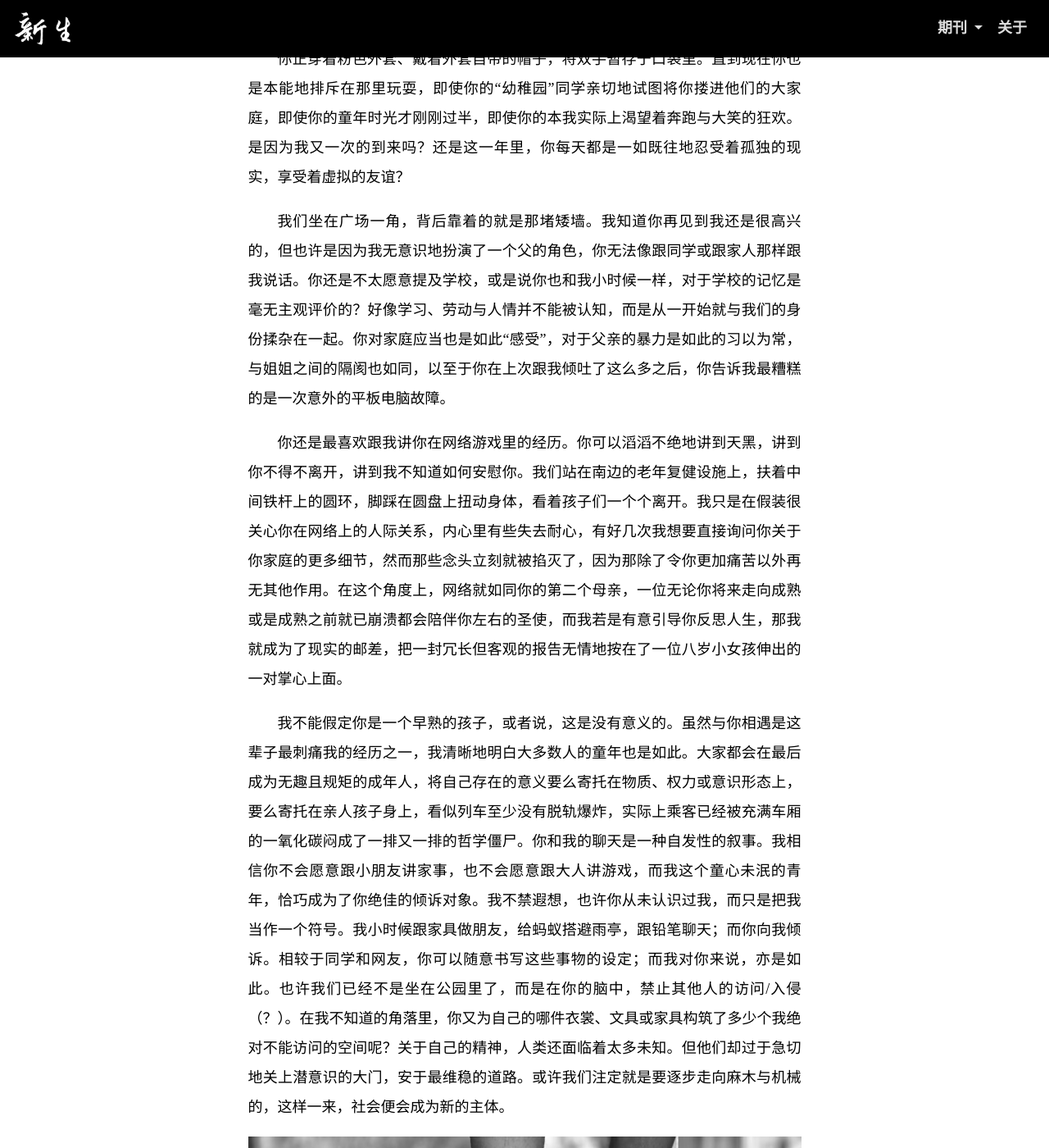
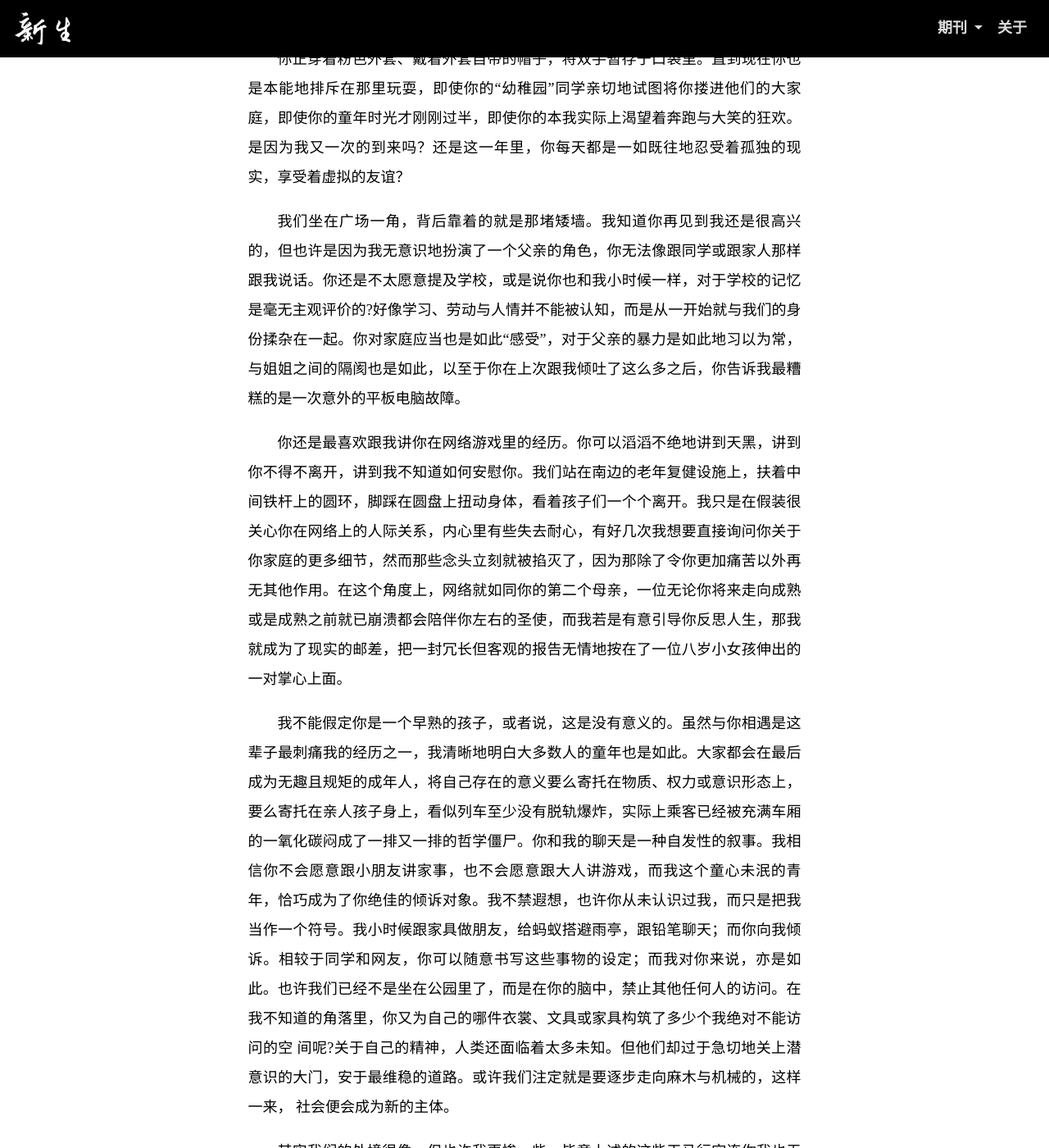
Before and after one commit to youshenmexindemingzima/rebirth, a Jekyll site: the page built from _articles/第四期/房间里的甲虫/矮墙.md, in a window 1280 px wide and 1400 px high, scrolled down 418 px. Shown: the whole window at 82% size. Built offline with Jekyll 4.4.1, drawn with Linux system fonts in a browser that asks for light colours; some web fonts are replaced; some of the changed text lies outside the part shown.

Commit message:
Update 矮墙.md

```diff
--- a/_articles/第四期/房间里的甲虫/矮墙.md
+++ b/_articles/第四期/房间里的甲虫/矮墙.md
@@ -4,36 +4,29 @@
 poem: false
 ---
 
-公园里仍是那番光景。熙熙攘攘的孩子们，争先恐后地爬上比他们高出一个头的平台，从金属滑梯上像流水线上包好的速冻饺子一个个滑下来，再绕回去继续攀爬。挤不上去的，或是早已玩腻的，便在滑梯周围做着布朗运动。游乐园被白色的一围矮墙遮掩得足够严实，人们只能从靠着菜市的那边进入。倘若有大一点的孩子或是成人想怀念一下童年，或是强行掳走一两个孩子，他们也会在目睹了这片混乱后望而却步，于是孩子们轻而易举地占领了公园的北部。
+公园里仍是那番光景。熙熙攘攘的孩子们，争先恐后地爬上比他们高出一个头的平台，从金属滑梯上像流水线上包好的速冻饺子一个个滑下来，再绕回去继续攀爬。挤不上去的，或是早已玩腻的，便在滑梯周围做着布朗运动。游乐园被白色的一围矮 墙遮掩得足够严实，人们只能从靠着菜市的那边进入。倘若有大一点的孩子或是成人想怀念一下童年，或是强行掳走一两个孩子，他们也会在目睹了这片混乱后望而却步，于是孩子们轻而易举地占领了公园的北部。
 
 你正穿着粉色外套、戴着外套自带的帽子，将双手暂存于口袋里。直到现在你也是本能地排斥在那里玩耍，即使你的“幼稚园”同学亲切地试图将你搂进他们的大家庭，即使你的童年时光才刚刚过半，即使你的本我实际上渴望着奔跑与大笑的狂欢。是因为我又一次的到来吗？还是这一年里，你每天都是一如既往地忍受着孤独的现实，享受着虚拟的友谊？
 
-我们坐在广场一角，背后靠着的就是那堵矮墙。我知道你再见到我还是很高兴的，但也许是因为我无意识地扮演了一个父的角色，你无法像跟同学或跟家人那样跟我说话。你还是不太愿意提及学校，或是说你也和我小时候一样，对于学校的记忆是毫无主观评价的？好像学习、劳动与人情并不能被认知，而是从一开始就与我们的身份揉杂在一起。你对家庭应当也是如此“感受”，对于父亲的暴力是如此的习以为常，与姐姐之间的隔阂也如同，以至于你在上次跟我倾吐了这么多之后，你告诉我最糟糕的是一次意外的平板电脑故障。
+我们坐在广场一角，背后靠着的就是那堵矮墙。我知道你再见到我还是很高兴的，但也许是因为我无意识地扮演了一个父亲的角色，你无法像跟同学或跟家人那样跟我说话。你还是不太愿意提及学校，或是说你也和我小时候一样，对于学校的记忆是毫无主观评价的?好像学习、劳动与人情并不能被认知，而是从一开始就与我们的身份揉杂在一起。你对家庭应当也是如此“感受”，对于父亲的暴力是如此地习以为常，与姐姐之间的隔阂也是如此，以至于你在上次跟我倾吐了这么多之后，你告诉我最糟糕的是一次意外的平板电脑故障。
 
 你还是最喜欢跟我讲你在网络游戏里的经历。你可以滔滔不绝地讲到天黑，讲到你不得不离开，讲到我不知道如何安慰你。我们站在南边的老年复健设施上，扶着中间铁杆上的圆环，脚踩在圆盘上扭动身体，看着孩子们一个个离开。我只是在假装很关心你在网络上的人际关系，内心里有些失去耐心，有好几次我想要直接询问你关于你家庭的更多细节，然而那些念头立刻就被掐灭了，因为那除了令你更加痛苦以外再无其他作用。在这个角度上，网络就如同你的第二个母亲，一位无论你将来走向成熟或是成熟之前就已崩溃都会陪伴你左右的圣使，而我若是有意引导你反思人生，那我就成为了现实的邮差，把一封冗长但客观的报告无情地按在了一位八岁小女孩伸出的一对掌心上面。
 
-我不能假定你是一个早熟的孩子，或者说，这是没有意义的。虽然与你相遇是这辈子最刺痛我的经历之一，我清晰地明白大多数人的童年也是如此。大家都会在最后成为无趣且规矩的成年人，将自己存在的意义要么寄托在物质、权力或意识形态上，要么寄托在亲人孩子身上，看似列车至少没有脱轨爆炸，实际上乘客已经被充满车厢的一氧化碳闷成了一排又一排的哲学僵尸。你和我的聊天是一种自发性的叙事。我相信你不会愿意跟小朋友讲家事，也不会愿意跟大人讲游戏，而我这个童心未泯的青年，恰巧成为了你绝佳的倾诉对象。我不禁遐想，也许你从未认识过我，而只是把我当作一个符号。我小时候跟家具做朋友，给蚂蚁搭避雨亭，跟铅笔聊天；而你向我倾诉。相较于同学和网友，你可以随意书写这些事物的设定；而我对你来说，亦是如此。也许我们已经不是坐在公园里了，而是在你的脑中，禁止其他人的访问/入侵（？）。在我不知道的角落里，你又为自己的哪件衣裳、文具或家具构筑了多少个我绝对不能访问的空间呢？关于自己的精神，人类还面临着太多未知。但他们却过于急切地关上潜意识的大门，安于最维稳的道路。或许我们注定就是要逐步走向麻木与机械的，这样一来，社会便会成为新的主体。
-
-![](/img/Albert Xu矮墙.pic.jpg)
-{:.caption.bottom.right.outside caption="Albert Xu 徐浩真"}
+我不能假定你是一个早熟的孩子，或者说，这是没有意义的。虽然与你相遇是这辈子最刺痛我的经历之一，我清晰地明白大多数人的童年也是如此。大家都会在最后 成为无趣且规矩的成年人，将自己存在的意义要么寄托在物质、权力或意识形态上，要么寄托在亲人孩子身上，看似列车至少没有脱轨爆炸，实际上乘客已经被充满车厢 的一氧化碳闷成了一排又一排的哲学僵尸。你和我的聊天是一种自发性的叙事。我相信你不会愿意跟小朋友讲家事，也不会愿意跟大人讲游戏，而我这个童心未泯的青年，恰巧成为了你绝佳的倾诉对象。我不禁遐想，也许你从未认识过我，而只是把我当作一个符号。我小时候跟家具做朋友，给蚂蚁搭避雨亭，跟铅笔聊天；而你向我倾诉。相较于同学和网友，你可以随意书写这些事物的设定；而我对你来说，亦是如此。也许我们已经不是坐在公园里了，而是在你的脑中，禁止其他任何人的访问。在我不知道的角落里，你又为自己的哪件衣裳、文具或家具构筑了多少个我绝对不能访问的空 间呢?关于自己的精神，人类还面临着太多未知。但他们却过于急切地关上潜意识的大门，安于最维稳的道路。或许我们注定就是要逐步走向麻木与机械的，这样一来， 社会便会成为新的主体。
 
 其实我们的处境很像，但也许我更惨一些，毕竟上述的这些天马行空连你我也无法诉说。
 
-六年后的你递过来一串贡丸，打断了我的愁思。坐在大炮台附近不知名的小铺前，时不时刮过一阵风，随公交车在快速下坡时留下并不悦耳的呼啸声离去。你接过话头问，你怎么会从那几个小时的经历里想出那么多事儿呢？
+六年后的你递过来一串贡丸，打断了我的愁思。坐在大炮台附近不知名的小铺前，时不时刮过一阵风，随公交车在快速下坡时留下并不悦耳的呼啸声离去。你接过话头问，你怎么会从那几个小时的经历里想出那么多事儿呢?
 
 贡丸有点烫，我花了点时间才把它嚼开。我也不明白，可能是因为我贫瘠、失败的现实生活。一旦有什么细微的变化进入到我的生活，我就会被刺激得感想过度。我们两个毫不相干的人能坐在这里聊天，部分功劳也出自这种多思多虑激发的执念。你看向旁边，把丸子咽下时又挪回视线。
 
-你说得也不恰当，我记得第二年到后面了明明是你在絮叨自己的人生。我顿了一下，还真是。待到天色渐暗时，已经是我在讲我父母以及我的童年了。我好像更喜欢讲父母的故事，可能是印象比较深，又也许是我羞于坦白大部分童年趣事。低下头来，我发现你像是得了多动症一般环顾左右。我这才停下来，询问你的事情。
+你说得也不恰当，我记得第二年到后面了明明是你在絮叨自己的人生。我顿了一下，还真是。待到天色渐暗时，已经是我在讲我父母以及我的童年了。我好像更喜欢 讲父母的故事，可能是印象比较深，又也许是我羞于坦白大部分童年趣事。低下头来，我发现你像是得了多动症一般环顾左右。我这才停下来，询问你的事情。
 
-我们又聚了两三次。你已经不再玩手指拔河了，也不玩你之前在短视频里看到的“学习-游戏”的转盘，而是拿着你的手机给我看你收藏的短视频。看完一个，我都会假装大笑并尴尬地复述一遍视频里的内容，但那已是我演技的巅峰了。神奇的是，我遇到过的小孩都不渴求真实的反应。我觉得你有些时候应当是察觉到了我的敷衍，但仅仅因为我有反应，便已足够让你高兴了。那年我18岁，刚辍学进入社会（你别学我），比较下来发现两种冷漠。一种是社会人的漠然，因此没有任何回应；一种是同学老师们以最礼貌、最热情的方式对你的嘘寒问暖，但相处甚久之后，你才发现，他们并不真的在乎你。所以还是留在学校好，能借鉴不少精湛的演技。
+我们又聚了两三次。你已经不再玩手指拔河了，也不玩你之前在短视频里看到的 “学习——游戏”的转盘，而是拿着你的手机给我看你收藏的短视频。看完一个，我都会假装大笑并尴尬地复述一遍视频里的内容，但那已是我演技的巅峰了。神奇的是，我遇到过的小孩都不渴求真实的反应。我觉得你有些时候应当是察觉到了我的敷衍，但仅仅因为我有反应，便已足够让你高兴了。那年我 18 岁，刚辍学进入社会(你别学我)，比较下来发现两种冷漠。一种是社会人的漠然，因此没有任何回应;一种是同 学老师们以最礼貌、最热情的方式对你的嘘寒问暖，但相处甚久之后，你才发现，他们并不真的在乎你。所以还是留在学校好，能借鉴不少精湛的演技。
 
 不一定是好事，你说，如果你演技好，我到现在也发现不了你的敷衍，被一直蒙在鼓里，那样我们俩的隔阂会更大。还不如早点得知令人失望的真相，再接受这个现实。我点了点头，内心里感叹新一代人的聪慧。
 
-我们登上大炮台所在的山丘，绕着石墙走路，一言不发，树木的茂密暂且将头顶与远处的光污染遮蔽。那玩意照在云层底部，使都市的繁华沦为一幅被风化已久的岩石壁画，仅留下肮脏与诡异的淡橘色悬在众生之上。独立生活太拮据，这也许是我最后一次来澳门了，我不自觉地叹了一口气。还好咱们早已加了微信。
-
+我们登上大炮台所在的山丘，绕着石墙走路，一言不发，树木的茂密暂且将头顶 与远处的光污染遮蔽。那玩意照在云层底部，使都市的繁华沦为一幅被风化已久的岩石壁画，仅留下肮脏与诡异的淡橘色悬在众生之上。独立生活太拮据，这也许是我最后一次来澳门了，我不自觉地叹了一口气。还好咱们早已加了微信。
 次日，我离开此城的时候，你正在上课。但第一年相识的时候，那是个周六，你甚至问了我明天还会不会来。当时的我下意识地否定了，接着怯懦地跟考团离开，再到三周之后对着考试成绩彻底崩溃再释然。
 
-直到这一刻我才意识到，如果第二天我留下了，这一切才会真正地发生。于是，在2022年澳门行的4天后，我被理性粗暴地从幻想中扯离，从巴别塔上跌落 ，最终粉碎在语言的土壤里。从今往后，滋润着一个人的悲欢与另一个人的悲欢之间的那道矮墙。
-
-![](/img/Albert Xu矮墙2.pic.jpg)
-{:.caption.bottom.right.outside caption="Albert Xu 徐浩真"}
+直到这一刻我才意识到，如果第二天我留下了，这一切才会真正地发生。于是，在 2022 年澳门行的 4 天后，我被理性粗暴地从幻想中扯离，从巴别塔上跌落，最终粉碎在语言的土壤里。从今往后，滋润着一个人的悲欢与另一个人的悲欢之间的那道矮墙。
```
